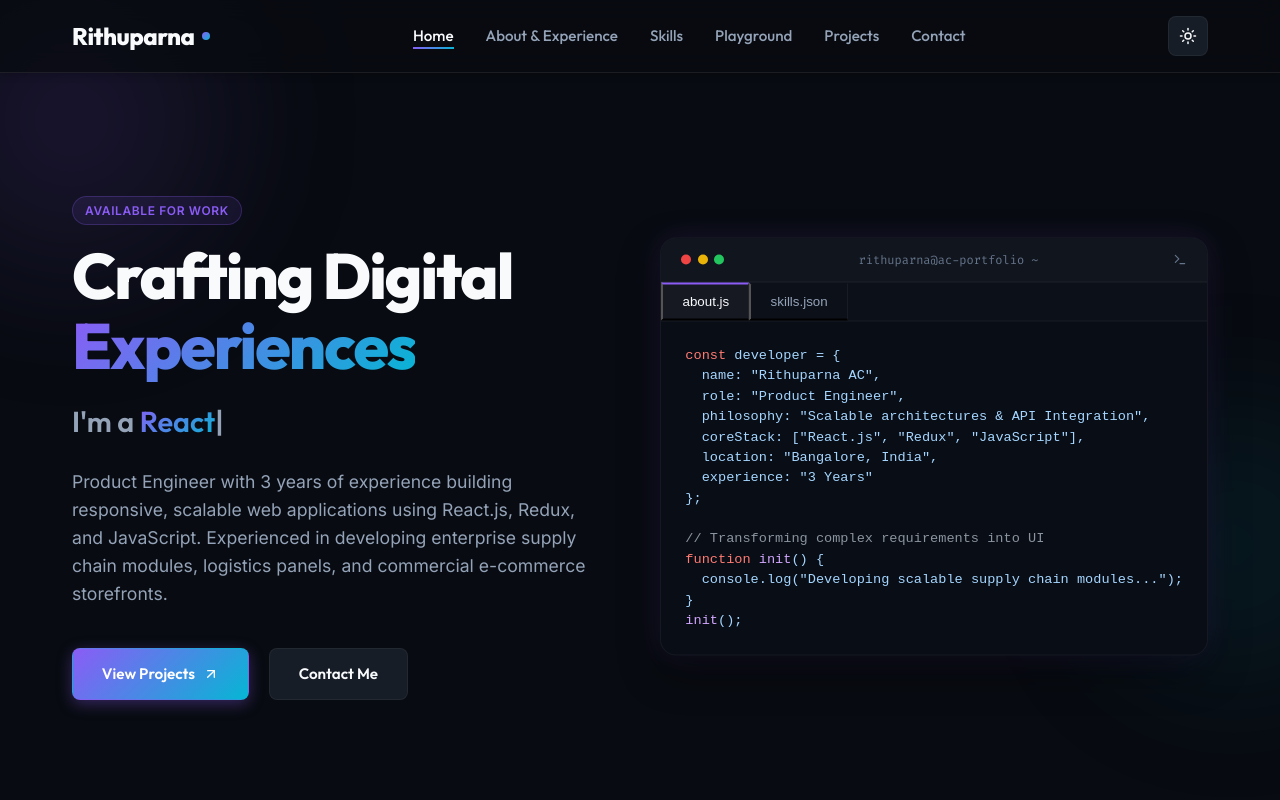
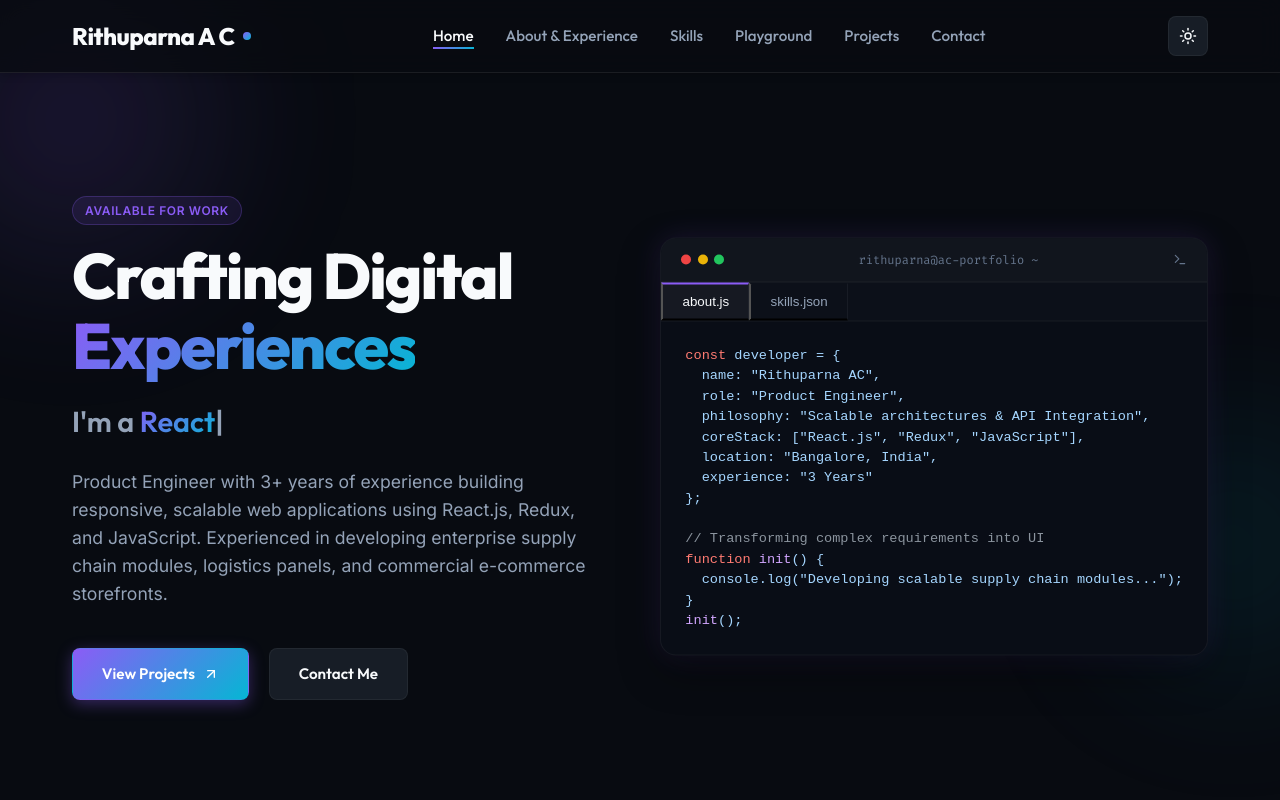
Before and after one commit to rithu-parna/my_portfolio, a React (Vite) app: page / in a window 1280 px wide. Shown: the top 800 px of the page. Built offline with nearby package versions, Linux system fonts and the light colour scheme.

Commit message:
feat: update site branding with custom favicon and revised profile details

```diff
--- a/index.html
+++ b/index.html
@@ -2,7 +2,7 @@
 <html lang="en">
   <head>
     <meta charset="UTF-8" />
-    <link rel="icon" type="image/svg+xml" href="/vite.svg" />
+    <link rel="icon" type="image/svg+xml" href="/favicon.svg" />
     <meta name="viewport" content="width=device-width, initial-scale=1.0" />
 
     <!-- SEO Meta Tags -->
--- a/src/App.jsx
+++ b/src/App.jsx
@@ -376,7 +376,7 @@ export const LuminaLoader = ({ duration }) => {
       <header className={`header ${isScrolled ? 'header-scrolled' : ''}`}>
         <div className="container">
           <a href="#home" className="logo">
-            Rithuparna<span className="logo-dot"></span>
+            Rithuparna A C<span className="logo-dot"></span>
           </a>
 
           <nav>
@@ -477,7 +477,7 @@ export const LuminaLoader = ({ duration }) => {
                 <span className="cursor">|</span>
               </div>
               <p className="hero-desc">
-                Product Engineer with 3 years of experience building responsive, scalable web applications using React.js, Redux, and JavaScript. Experienced in developing enterprise supply chain modules, logistics panels, and commercial e-commerce storefronts.
+                Product Engineer with 3+ years of experience building responsive, scalable web applications using React.js, Redux, and JavaScript. Experienced in developing enterprise supply chain modules, logistics panels, and commercial e-commerce storefronts.
               </p>
               <div className="hero-buttons">
                 <a href="#projects" className="btn btn-primary">
```
Also changed, not shown: public/favicon.svg (added).
